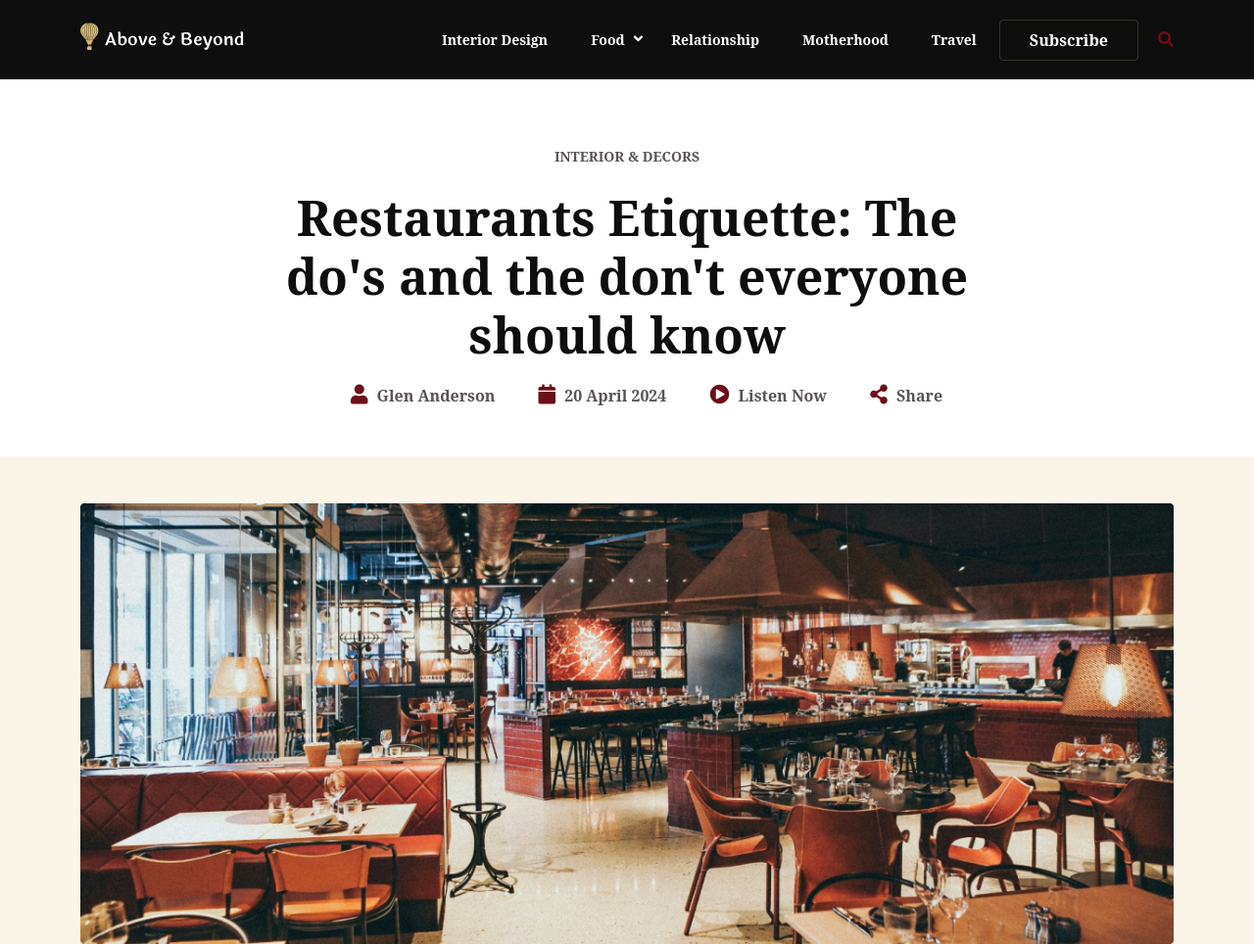
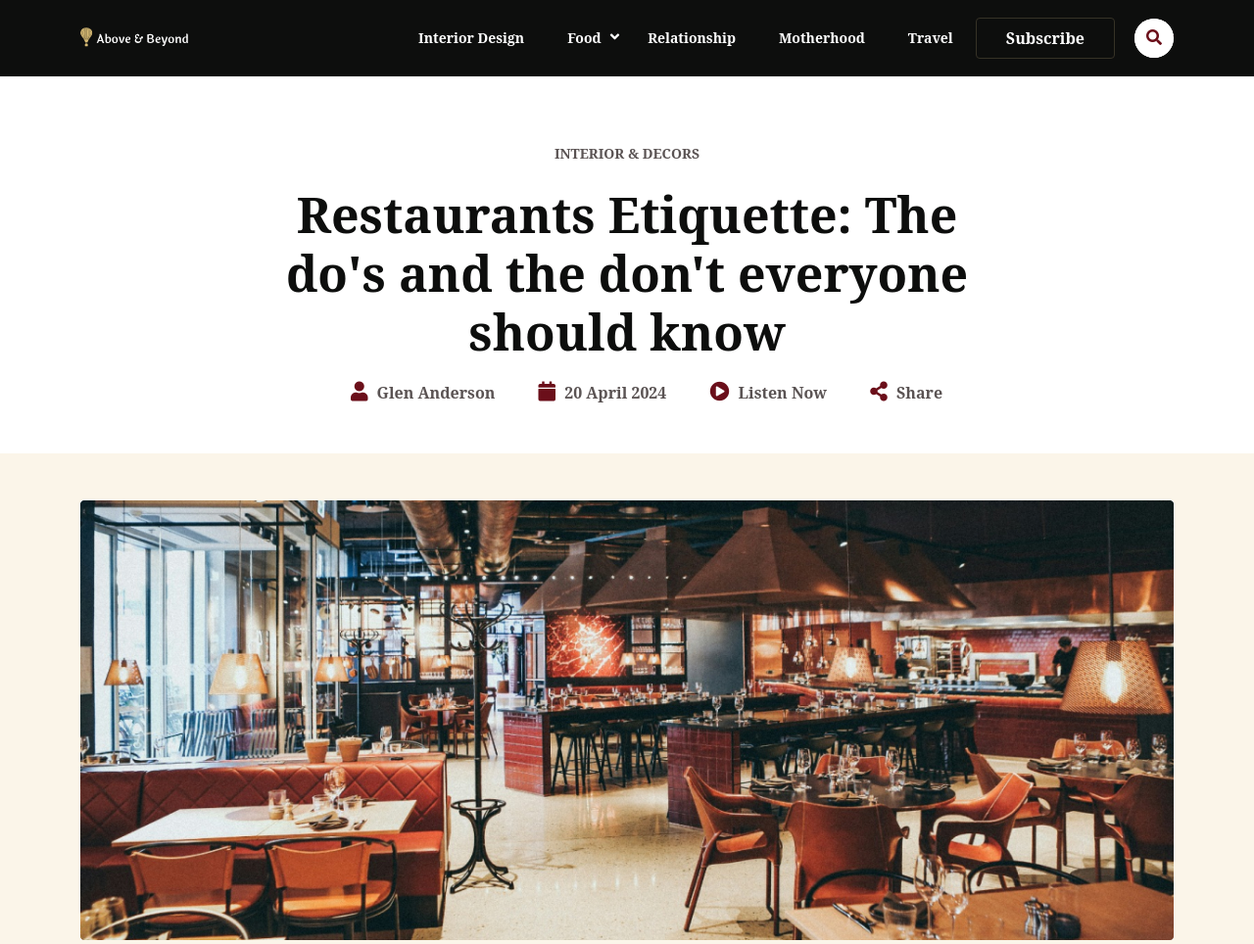
Before and after one commit to iamjoshade/Above-beyond-html-template, a website: page single.html in a window 1280 px wide. Shown: the top 964 px of the page at 98% size. Drawn offline with nearby package versions, Linux system fonts and the light colour scheme; a web font is replaced by a local one.

Commit message:
added search functionality and styles

```diff
--- a/about.html
+++ b/about.html
@@ -55,7 +55,15 @@
 
                     </ul>
                     <a class="teritary-btn subscribe-btn">Subscribe</a>
-                    <a class="search-icon d-lg-block d-none"><i class="fas fa-search"></i></a>
+
+                    <div class="searchbox d-lg-block d-none">
+                        <form action="/" method="get">
+                            <input type="search" placeholder="Press Enter to search" name="search" class="searchbox-input" required>
+                        <input type="submit" class="searchbox-submit" >
+                        <i class="fas fa-search searchbox-icon search-icon " id="search"></i>
+                        </form>
+                    </div>
+
                 </div>
             </div>
         </nav>
@@ -308,6 +316,7 @@
 
     <script src="assets/js/jquery.min.js"></script>
     <script src="assets/js/bootstrap.min.js"></script>
+    <script src="//cdn.jsdelivr.net/npm/slick-carousel@1.8.1/slick/slick.min.js"></script>
     <script src="assets/js/main.js"></script>
 </body>
 
--- a/single.html
+++ b/single.html
@@ -55,7 +55,16 @@
 
                     </ul>
                     <a class="teritary-btn subscribe-btn">Subscribe</a>
-                    <a class="search-icon d-lg-block d-none"><i class="fas fa-search"></i></a>
+
+
+                    <div class="searchbox d-lg-block d-none">
+                        <form action="/" method="get">
+                            <input type="search" placeholder="Press Enter to search" name="search" class="searchbox-input" required>
+                        <input type="submit" class="searchbox-submit" >
+                        <i class="fas fa-search searchbox-icon search-icon " id="search"></i>
+                        </form>
+                    </div>
+
                 </div>
             </div>
         </nav>
@@ -534,6 +543,7 @@
 
     <script src="assets/js/jquery.min.js"></script>
     <script src="assets/js/bootstrap.min.js"></script>
+    <script src="//cdn.jsdelivr.net/npm/slick-carousel@1.8.1/slick/slick.min.js"></script>
     <script src="assets/js/main.js"></script>
 </body>
 
```
Also changed, not shown: contact.html (+10 -1 lines), index.html (+2 -2 lines).
